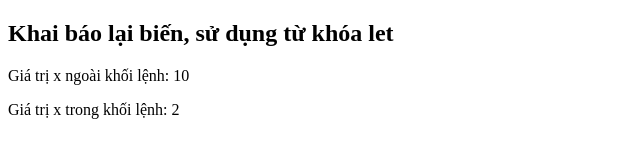
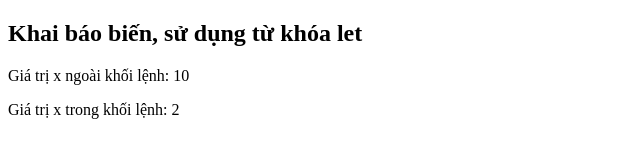
Before and after one commit to nguyencaohuan/SNLTA-LV6, a plain HTML site: page lesson4/example03.html in a window 1280 px wide. Shown: the whole page, without its empty margins (0-640 px from the left). Drawn offline with Linux system fonts and the light colour scheme.

Commit message:
Update example03.html

```diff
--- a/lesson4/example03.html
+++ b/lesson4/example03.html
@@ -2,7 +2,7 @@
 <html>
 <body>
 
-<h2>Khai báo lại biến, sử dụng từ khóa let</h2>
+<h2>Khai báo biến, sử dụng từ khóa let</h2>
 
 <p id="demo1"></p>
 <p id="demo2"></p>
```
